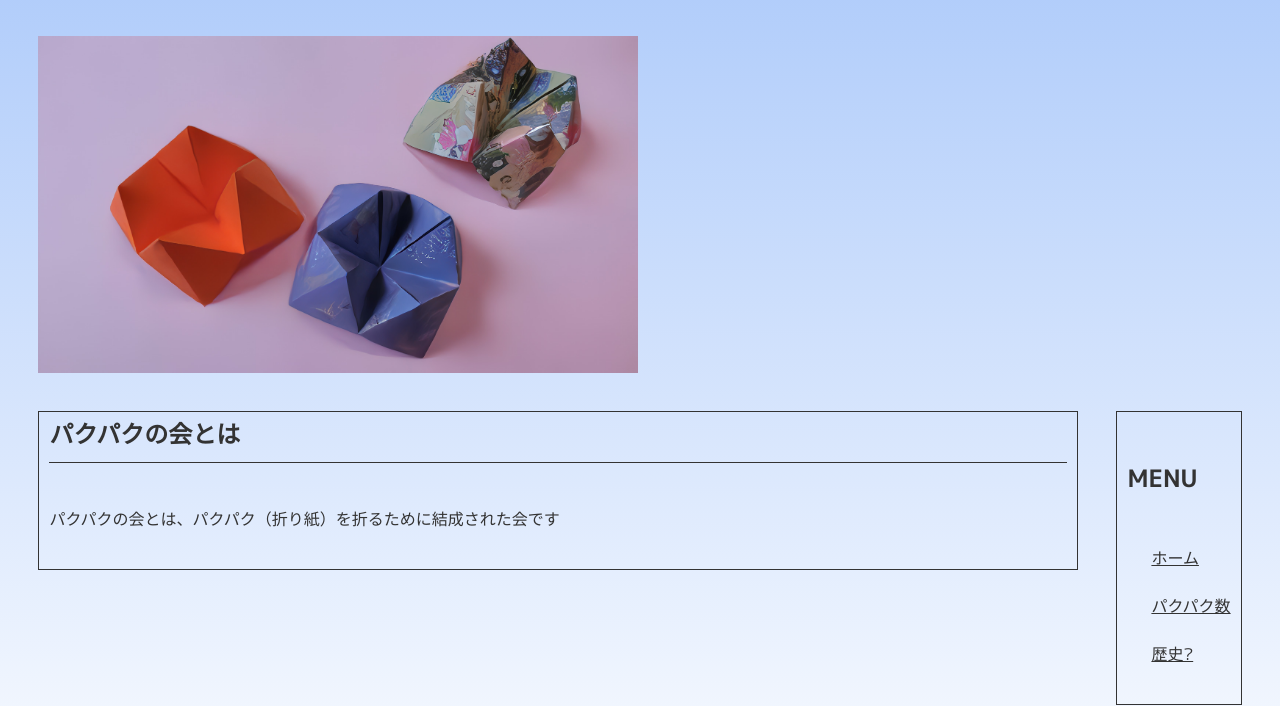
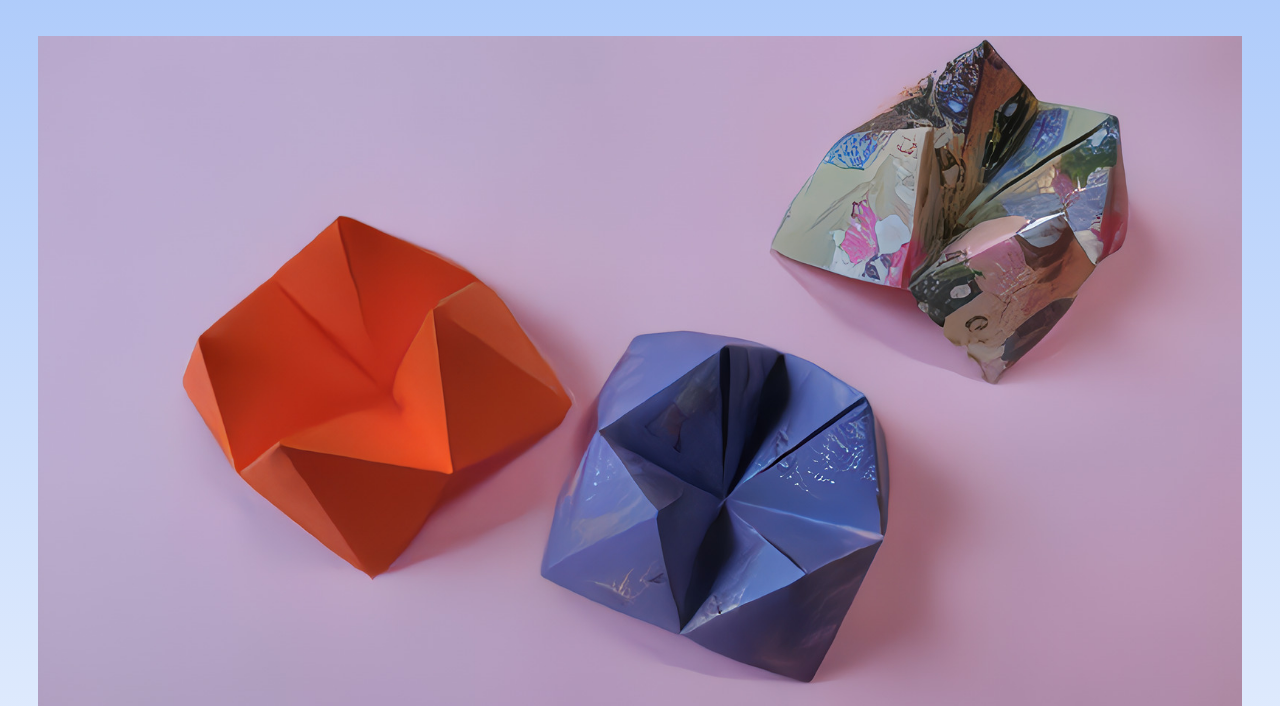
Before and after one commit to kyura1228/kyura1228.github.io, a plain HTML site: page index.html in a window 1280 px wide. Shown: the part 113-819 px from the top of the page. Drawn offline with Linux system fonts and the light colour scheme.

Commit message:
画像の大きさの調整

```diff
--- a/index.html
+++ b/index.html
@@ -25,7 +25,7 @@
 
 
 <aside id="mainimg">
-<img src="./7.jpg" alt="" width="600" height="400">
+<img src="./7.jpg" alt="パクパク" width="1632" height="917">
 </aside>
 
 
```
